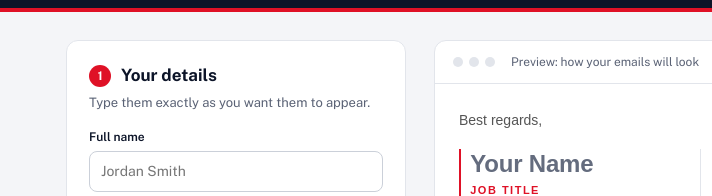
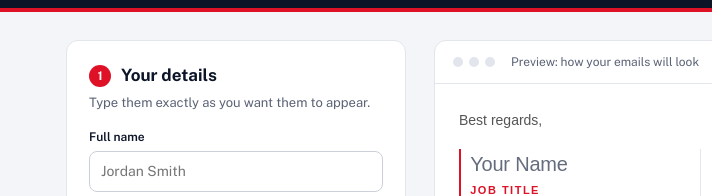
Before and after one commit to trinoor/design-studio, a plain HTML site: page signature/index.html in a window 1280 px wide. Shown: the part 262-458 px from the top of the page, 0-712 px from the left. Drawn offline with nearby package versions, Linux system fonts and the light colour scheme.

Commit message:
Reduce signature name to 20px regular (DESIGN-293)
Co-Authored-By: Claude Opus 5.5 <noreply@anthropic.com>

```diff
--- a/signature/index.html
+++ b/signature/index.html
@@ -429,7 +429,7 @@ function socials(){
 }
 function signature(d, photoSrc){
   const sp = w => `<td style="width:${w}px;font-size:0;line-height:0;">&nbsp;</td>`;
-  const nt = `<div style="${F}font-size:24px;line-height:30px;font-weight:bold;letter-spacing:-0.2px;color:${C.name};">${esc(d.name)}</div>
+  const nt = `<div style="${F}font-size:20px;line-height:30px;font-weight:normal;letter-spacing:-0.2px;color:${C.name};">${esc(d.name)}</div>
 <div style="${F}font-size:11px;line-height:18px;font-weight:bold;letter-spacing:1.5px;text-transform:uppercase;color:${C.red};padding-top:2px;">${esc(d.title)}</div>`;
   const left = photoSrc
     ? T('', `<tr><td valign="middle" style="width:72px;padding:0 14px 0 0;"><img src="${photoSrc}" width="72" height="72" alt="${esc(d.name)}" style="display:block;width:72px;height:72px;min-width:72px;max-width:72px;border:0;border-radius:50%;"></td><td valign="middle" style="${F}">${nt}</td></tr>`) + '<div style="height:31px;line-height:31px;font-size:31px;">&nbsp;</div>'
```
